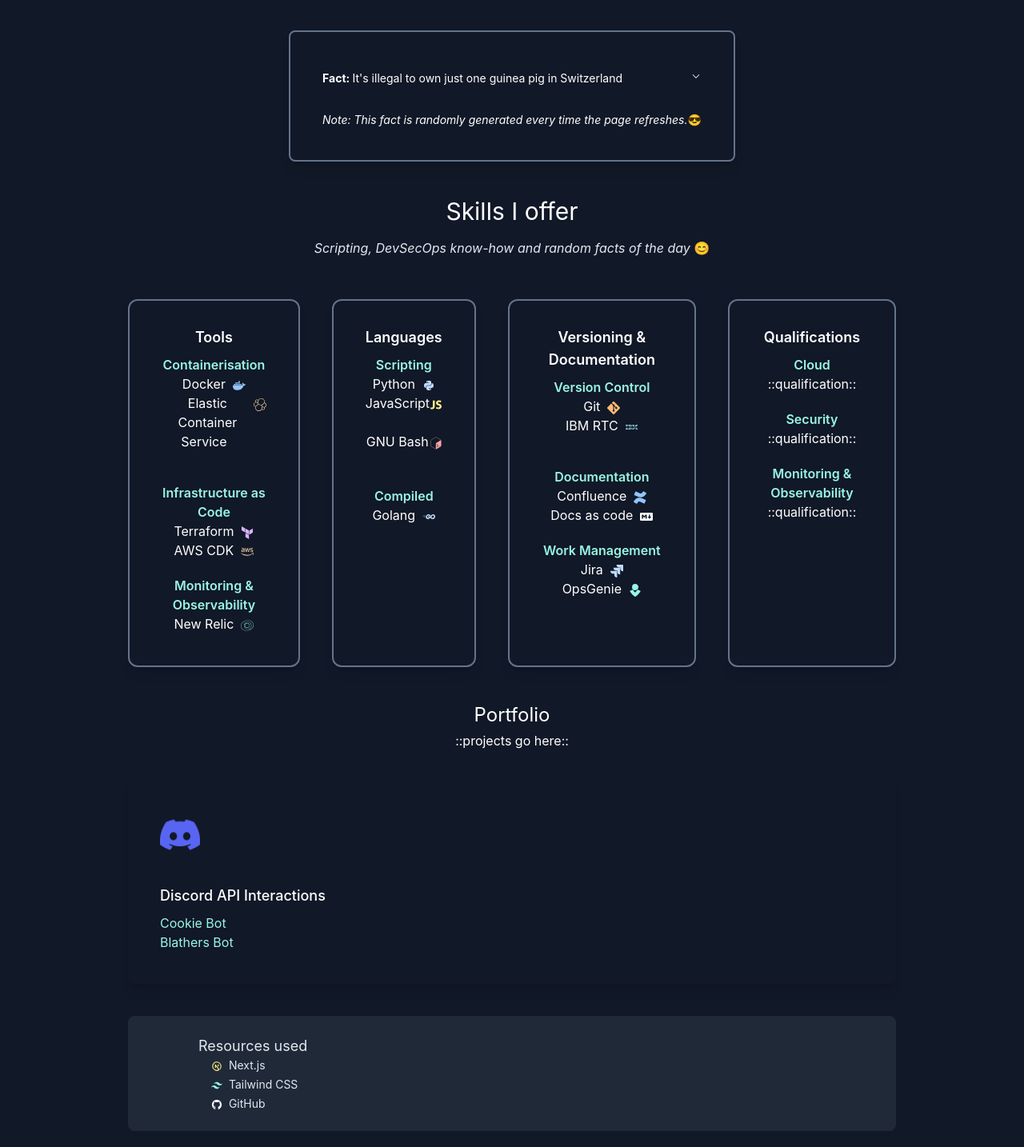
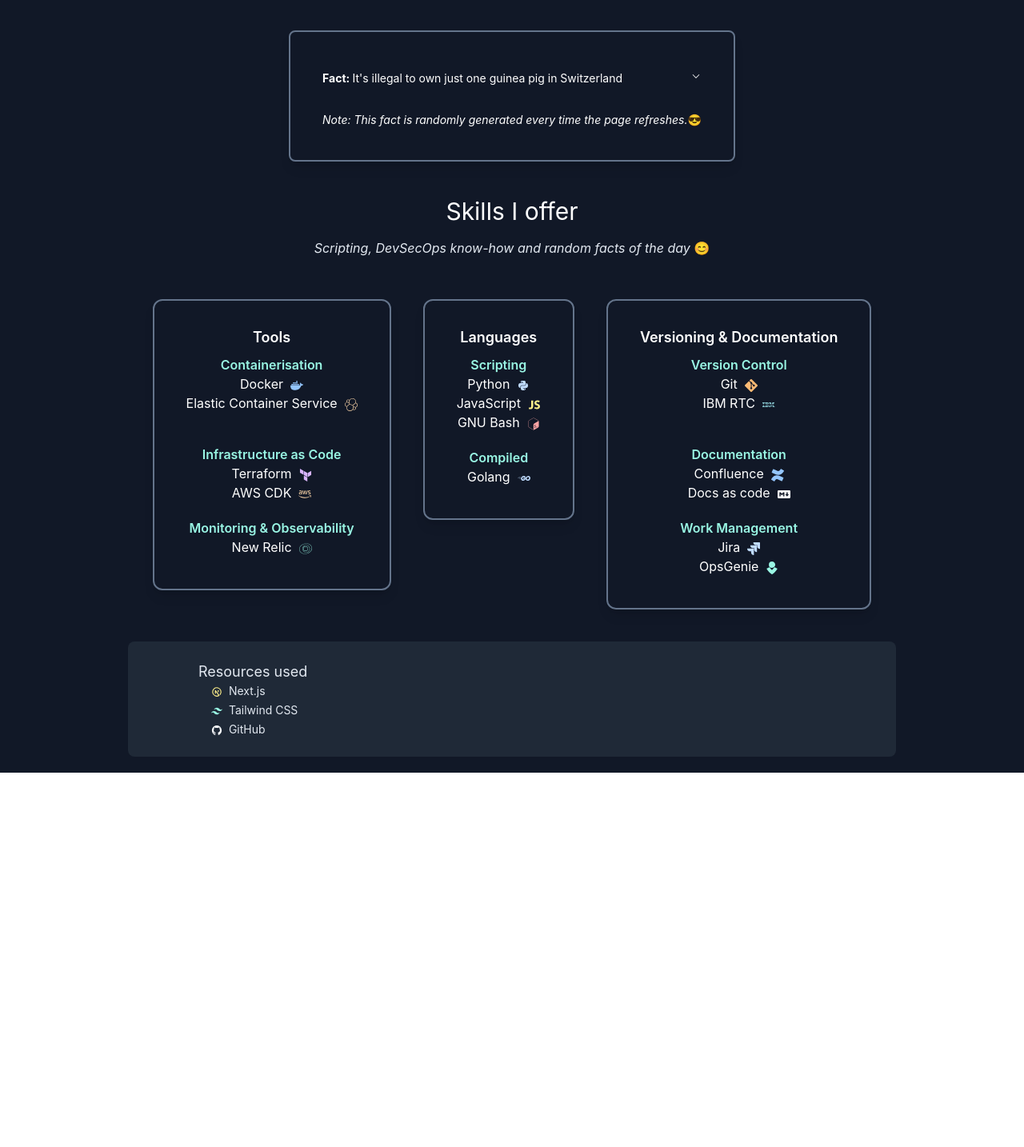
Before and after one commit to lenakita/portfolio, a Next.js app: page / in a window 1280 px wide. Shown: the part 942-2376 px from the top of the page at 80% size. After the commit the page ends 1908 px from the top, so only its background shows below. Built offline with nearby package versions, Linux system fonts and the light colour scheme.

Commit message:
feat(nextjs): feature flags for each section enabled

```diff
--- a/pages/facts.js
+++ b/pages/facts.js
@@ -1,8 +1,9 @@
 // custom functionality
 import randomFact from "../utils/randomfact.js";
 
-export default function facts() {
+export default function facts(featureFlags) {
     return (
+        <div className={featureFlags["facts"] ? "visible" : "hidden"}>
             <div className="lg:flex gap-10 justify-center">
                 <div className="text-center border-2 border-gray-100 dark:border-slate-500 shadow-lg p-10 rounded-lg my-10">
                     <div className="text-center md:text-lg">{randomFact()}</div>
@@ -12,5 +13,6 @@
                     </p>
                 </div>
             </div>
+        </div>
     )
 }
--- a/pages/index.js
+++ b/pages/index.js
@@ -24,6 +24,16 @@
 
 export default function Home() {
   const [darkMode, setDarkMode] = useState(true);
+  const featureFlags = {
+    "facts": true,
+    "skills": {
+      "tools": true,
+      "langs": true,
+      "vers": true,
+      "quals": false
+    },
+    "portfolio": false,
+  }
 
   return (
     <div className={darkMode ? "dark" : ""}>
@@ -40,13 +50,13 @@
           {header()}
         </section>
         <section id="facts">
-          {facts()}
+          {facts(featureFlags)}
         </section>
         <section id="skills">
-          {skills()}
+          {skills(featureFlags)}
         </section>
         <section id="portfolio">
-          {portfolio()}
+          {portfolio(featureFlags)}
         </section>
         <section>
           {/* {test()} */}
--- a/pages/portfolio.js
+++ b/pages/portfolio.js
@@ -2,9 +2,9 @@
 
 import discordLogo from "../public/discord_logo.png"
 
-export default function portfolio() {
+export default function portfolio(featureFlags) {
     return (
-        <div>
+        <div className={featureFlags["portfolio"] ? "visible" : "hidden"}>
             <div className="text-center">
                 <h3 className="text-2xl py-1">Portfolio</h3>
                 <p>
--- a/pages/skills.js
+++ b/pages/skills.js
@@ -21,7 +21,7 @@
 } from "react-icons/vsc"
 
 
-export default function skills() {
+export default function skills(featureFlags) {
     return (
         <div>
             <div>
@@ -33,6 +33,7 @@
                 </p>
             </div>
             <div className="lg:flex gap-10 justify-center">
+                <div className={featureFlags["skills"]["tools"] ? "visible" : "hidden"}>
                     <div className="justify-center text-center border-2 border-gray-100 dark:border-slate-500 shadow-lg px-10 pb-10 rounded-xl my-10">
                         <h3 className="text-lg font-semibold pt-8 pb-2">Tools</h3>
                         {/* TODO: insert urls for tools/languages etc. */}
@@ -82,6 +83,8 @@
                             </div>
                         </div>
                     </div>
+                </div>
+                <div className={featureFlags["skills"]["langs"] ? "visible" : "hidden"}>
                     <div className="justify-center text-center border-2 border-gray-100 dark:border-slate-500 shadow-lg px-10 pb-10 rounded-xl my-10">
                         <h3 className="text-lg font-semibold pt-8 pb-2">Languages</h3>
                         {/* TODO: insert urls for tools/languages etc. */}
@@ -120,6 +123,8 @@
                             </div>
                         </div>
                     </div>
+                </div>
+                <div className={featureFlags["skills"]["vers"] ? "visible" : "hidden"}>
                     <div className="justify-center text-center border-2 border-gray-100 dark:border-slate-500 shadow-lg px-10 pb-10 rounded-xl my-10">
                         <h3 className="text-lg font-semibold pt-8 pb-2">Versioning & Documentation</h3>
                         {/* TODO: insert urls for tools/languages etc. */}
@@ -176,6 +181,8 @@
                             </div>
                         </div>
                     </div>
+                </div>
+                <div className={featureFlags["skills"]["quals"] ? "visible" : "hidden"}>
                     <div className="justify-center text-center border-2 border-gray-100 dark:border-slate-500 shadow-lg px-10 pb-10 rounded-xl my-10">
                         <h3 className="text-lg font-semibold pt-8 pb-2">Qualifications</h3>
                         {/* TODO: insert urls for tools/languages etc. */}
@@ -196,5 +203,6 @@
                     </div>
                 </div>
             </div>
+        </div>
     )
 }
```
Lines whose indentation alone changed are shown as unchanged.
